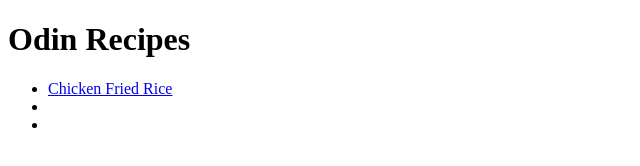
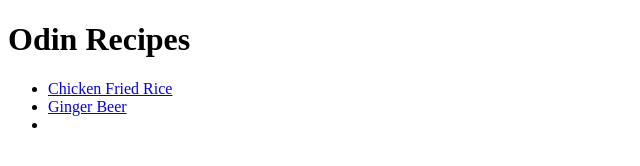
Before and after one commit to JohnnyTroublemaker/odin-recipes, a plain HTML site: page index.html in a window 1280 px wide. Shown: the whole page, without its empty margins (0-640 px from the left). Drawn offline with Linux system fonts and the light colour scheme.

Commit message:
Added ginger-beer.html Link on index.html

```diff
--- a/index.html
+++ b/index.html
@@ -11,7 +11,7 @@
 
     <ul>
       <li><a href="recipes/chicken-fried-rice.html">Chicken Fried Rice</a></li>
-      <li></li>
+      <li><a href="recipes/ginger-beer.html">Ginger Beer</a>    </li>
       <li></li>
     </ul>
 </body>
```
